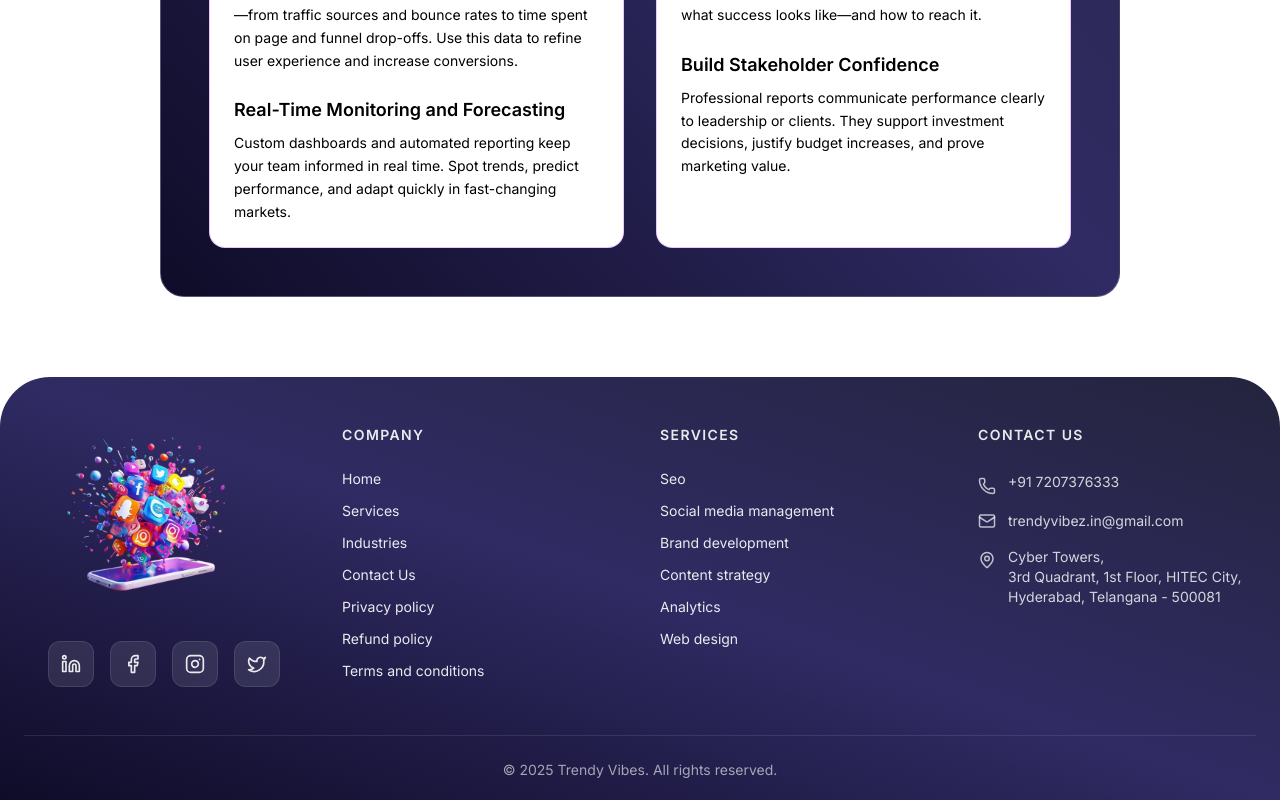
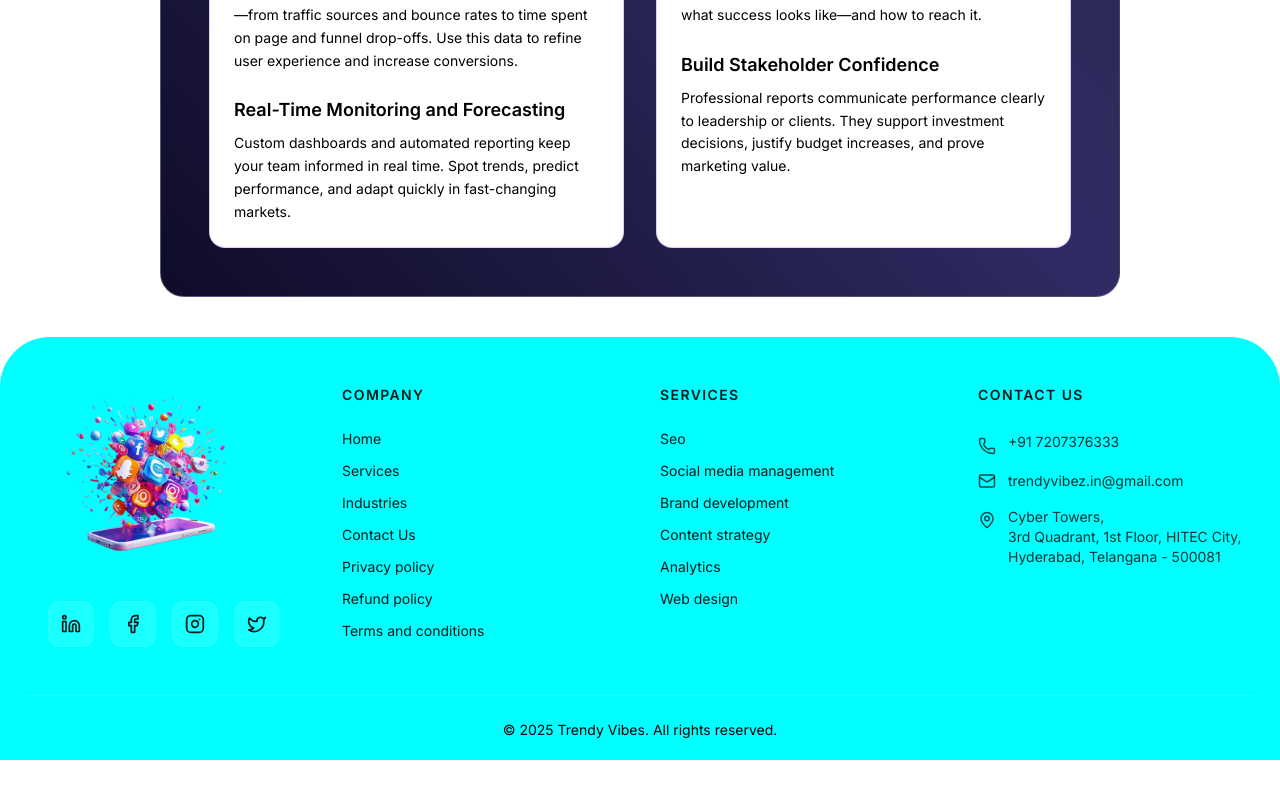
Before and after one commit to kamal-vt/trendyvibez, a Next.js app: page /services in a window 1280 px wide. Shown: the part 10161-10961 px from the top of the page. After the commit the page ends 10921 px from the top, so only its background shows below. Built offline with nearby package versions, Linux system fonts and the light colour scheme.

Commit message:
colour change

```diff
--- a/src/app/components/FAQ.jsx
+++ b/src/app/components/FAQ.jsx
@@ -25,7 +25,7 @@ export default function FAQ() {
   return (
     <section
       id="faq"
-      className="pb-6 px-6"
+      className="pb-10 px-6"
       style={{ backgroundColor: "#ffffff" }}
     >
       <div className="max-w-6xl mx-auto ">
--- a/src/app/components/Footer.jsx
+++ b/src/app/components/Footer.jsx
@@ -7,7 +7,7 @@ import { Phone, Mail, MapPin, Facebook, Twitter, Instagram, Linkedin } from "luc
 
 const Footer = () => {
   return (
-    <footer className="bg-gradient-to-tr  from-[#0f0c29] via-[#302b63] to-[#24243e] text-white rounded-t-[30px] sm:rounded-t-[50px] pt-10 b-4 overflow-hidden">
+    <footer className="bg-[#00FFFF]  text-black rounded-t-[30px] sm:rounded-t-[50px] pt-10 b-4 overflow-hidden">
       {/* Background Glows as part of the layout */}
       <div className="flex justify-between items-center ">
         <div className="w-[400px]  rounded-full bg-[#c6186e]/20 blur-[120px]" />
@@ -17,7 +17,7 @@ const Footer = () => {
       {/* Content */}
       <div className="container mx-auto px-4 sm:px-6">
         {/* Main Grid */}
-        <div className="grid grid-cols-1 sm:grid-cols-2 lg:grid-cols-4 gap-8 sm:gap-10 text-white/90">
+        <div className="grid grid-cols-1 sm:grid-cols-2 lg:grid-cols-4 gap-8 sm:gap-10 text-black/90">
           {/* Column 1: Logo + Socials */}
           <div className="flex flex-col items-center md:items-start">
             <motion.div
@@ -68,7 +68,7 @@ const Footer = () => {
                   { name: "Terms and conditions", href: "/" },
                 ].map((link) => (
                   <li key={link.name}>
-                    <Link href={link.href} className="hover:text-white transition-colors">
+                    <Link href={link.href} className="hover:text-black transition-colors">
                       {link.name}
                     </Link>
                   </li>
@@ -93,7 +93,7 @@ const Footer = () => {
                   "Web design",
                 ].map((name) => (
                   <li key={name}>
-                    <Link href="/services" className="hover:text-white transition-colors">
+                    <Link href="/services" className="hover:text-black transition-colors">
                       {name}
                     </Link>
                   </li>
@@ -108,17 +108,17 @@ const Footer = () => {
               <h4 className="text-sm font-semibold mb-6 uppercase tracking-widest mt-2">
                 Contact Us
               </h4>
-              <div className="space-y-4 text-sm text-white/80">
+              <div className="space-y-4 text-sm text-black/80">
                 <div className="flex items-center gap-3">
-                  <Phone size={18} className="text-white/70 mt-2" />
+                  <Phone size={18} className="text-black/70 mt-2" />
                   <span>+91 7207376333</span>
                 </div>
                 <div className="flex items-center gap-3">
-                  <Mail size={18} className="text-white/70" />
+                  <Mail size={18} className="text-black/70" />
                   <span>trendyvibez.in@gmail.com</span>
                 </div>
                 <div className="flex items-start gap-3">
-                  <MapPin size={18} className="mt-1 text-white/70" />
+                  <MapPin size={18} className="mt-1 text-black/70" />
                   <span>
                     Cyber Towers,<br />
                     3rd Quadrant, 1st Floor, HITEC City,<br />
@@ -131,7 +131,7 @@ const Footer = () => {
         </div>
 
         {/* Bottom Bar */}
-        <div className="mt-8 py-5 sm:mt-12 pt-6 border-t border-white/10 flex flex-col items-center justify-between gap-4 text-white/60 text-xs md:text-sm">
+        <div className="mt-8 py-5 sm:mt-12 pt-6 border-t border-white/10 flex flex-col items-center justify-between gap-4 text-black text-xs md:text-sm">
           <p>© 2025 Trendy Vibes. All rights reserved.</p>
           {/* <div className="flex items-center gap-6">
             <Link href="/services" className="hover:text-white">Privacy Policy</Link>
--- a/src/app/components/Header.jsx
+++ b/src/app/components/Header.jsx
@@ -148,7 +148,7 @@ export default function Header() {
                 { href: "/", id: "mobile-home", type: "home", label: "Home" },
                 { href: "/services", id: "mobile-services", type: "services", label: "Services" },
                 { href: "/industries", id: "mobile-industries", type: "industries", label: "Industries" },
-                { href: "/resources", id: "mobile-resources", type: "resources", label: "Resources" },
+                // { href: "/resources", id: "mobile-resources", type: "resources", label: "Resources" },
                 { href: "/lets-talk", id: "mobile-lets-talk", type: "lets-talk", label: "Let’s Connect" },
               ].map(({ href, id, type, label }) => (
                 <Link
--- a/src/app/components/Services/servicescoursal.jsx
+++ b/src/app/components/Services/servicescoursal.jsx
@@ -431,7 +431,7 @@ const ServicesCoursal = () => {
         </div>
 
         {/* Analytics Content Section */}
-        <div className="mt-20 w-9/12 m-auto mb-20">
+        <div className="mt-20 w-9/12 m-auto mb-10">
           <div className=" bg-gradient-to-tr from-[#0f0c29] via-[#302b63] to-[#24243e] backdrop-blur-sm rounded-3xl p-8 md:p-12 border border-white/20">
             {/* Main Heading */}
             <div className="text-center mb-12">
--- a/src/app/components/ServicesNew.jsx
+++ b/src/app/components/ServicesNew.jsx
@@ -172,7 +172,7 @@ export default function ServicesNew() {
   ];
 
   return (
-    <section ref={sectionRef} className="text-white py-16 sm:py-20 px-4 sm:px-6 bg-white relative w-full">
+    <section ref={sectionRef} className="text-white py-16 sm:py-10 px-4 sm:px-6 bg-white relative w-full">
       {/* Magnet Image with scroll movement */}
       <div
         className="absolute top-10 right-1/4 z-10 pointer-events-none"
--- a/src/app/components/TiltCardSection.tsx
+++ b/src/app/components/TiltCardSection.tsx
@@ -41,7 +41,7 @@ export default function TiltCardSection() {
   };
 
   return (
-    <section className="py-16 sm:py-10 px-4 sm:px-6 bg-gray-50  border-[#c0c0c0] w-full">
+    <section className="py-16 sm:py-10 px-4 sm:px-6 bg-white  border-[#c0c0c0] w-full">
       <div className="max-w-8xl mx-auto">
         <div className="text-center mb-12 sm:mb-16">
           <h2 className="text-3xl sm:text-4xl md:text-5xl font-bold text-gray-800 mb-4 sm:mb-6">
```
